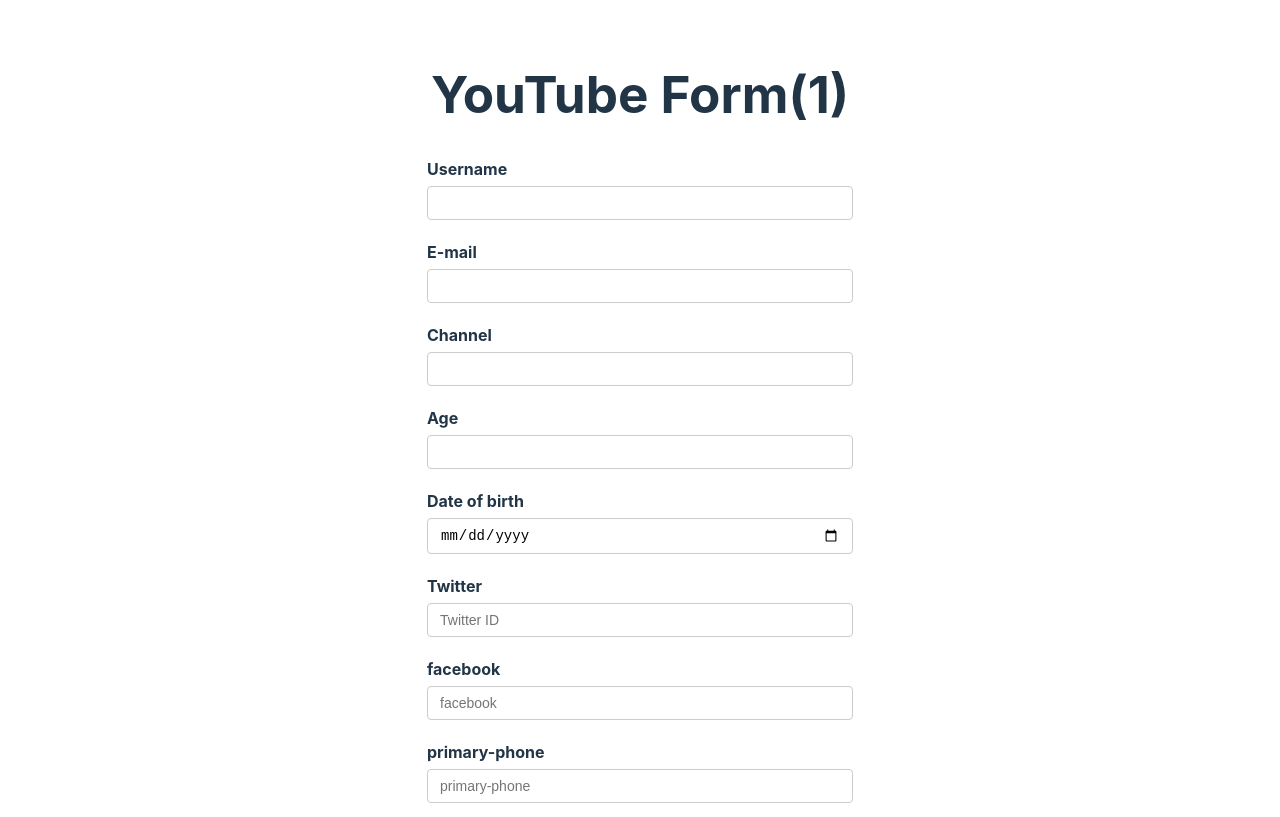
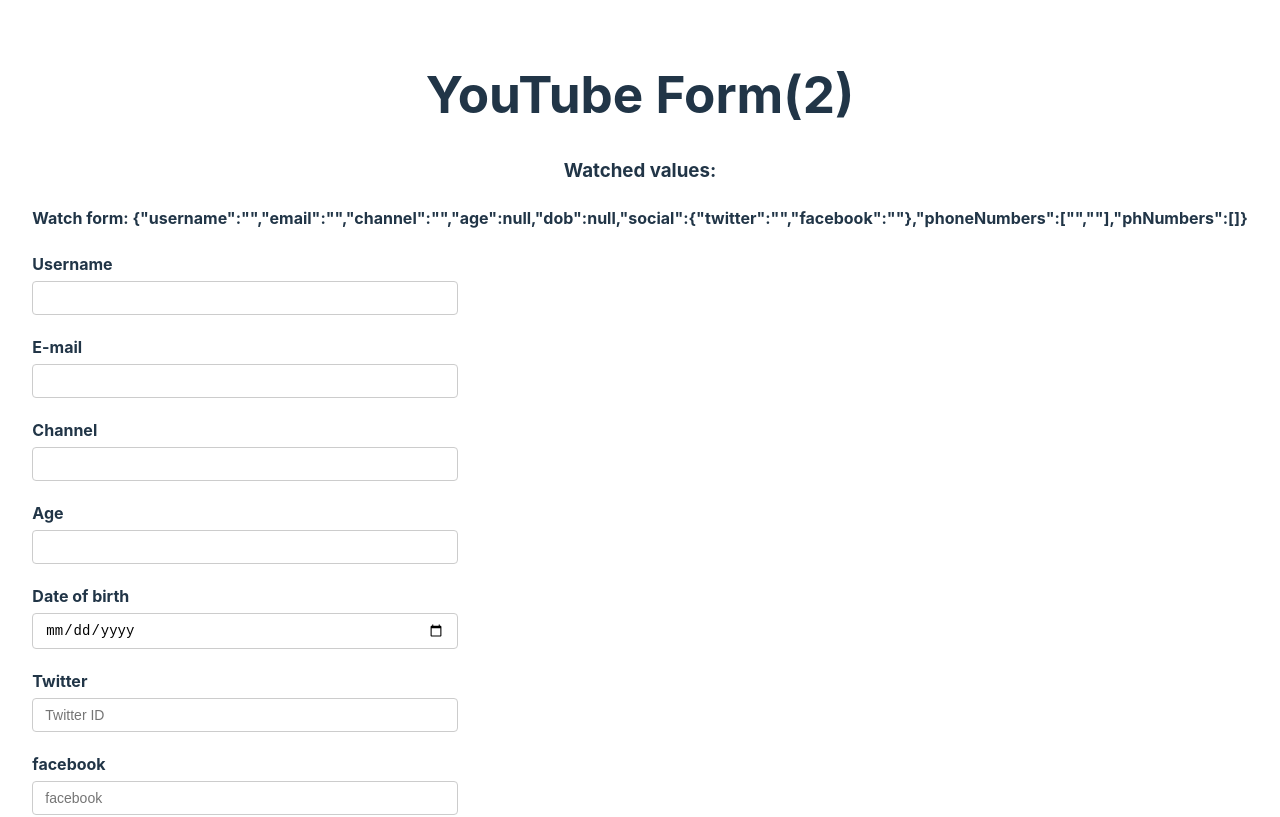
Before and after one commit to sathyalog/react-hook-form-demo, a React (Vite) app: page / in a window 1280 px wide. Shown: the top 817 px of the page. Built offline with nearby package versions, Linux system fonts and the light colour scheme; no server answers.

Commit message:
watch values added

```diff
--- a/src/components/YoutubeForm.tsx
+++ b/src/components/YoutubeForm.tsx
@@ -1,3 +1,4 @@
+import { useEffect } from "react";
 import { useForm, useFieldArray } from "react-hook-form";
 import { DevTool } from "@hookform/devtools";
 
@@ -50,19 +51,37 @@
       };
     },
   });
-  const { register, control, handleSubmit, formState } = form;
+
+  const { register, control, handleSubmit, formState, watch } = form;
   const { errors } = formState;
   const { fields, append, remove } = useFieldArray({
     name: "phNumbers",
     control,
   });
+
   renderCount++;
+
   const formSubmission = (data: FormValues) => {
     console.log("Form submission", data);
   };
+
+  const watchUsername = watch(["username", "email"]); // watch("username") also works
+  const watchForm = watch();
+  console.log(watchUsername);
+
+  /*If you want to perform side affect after watching value then use useEffect and watch callback*/
+  useEffect(() => {
+    const subscription = watch((value) => {
+      console.log(value); // this console logs every time you type but renders happens once for each field
+    });
+    return () => subscription.unsubscribe();
+  }, [watch]);
+
   return (
     <div className="form-control">
       <h1>YouTube Form({renderCount / 2})</h1>
+      <h3>Watched values: {watchUsername}</h3>
+      <h4>Watch form: {JSON.stringify(watchForm)}</h4>
       {/* renderCount / 2 is used here as react does 2 times render in dev mode */}
       <form onSubmit={handleSubmit(formSubmission)} noValidate>
         <div className="form-control">
```
